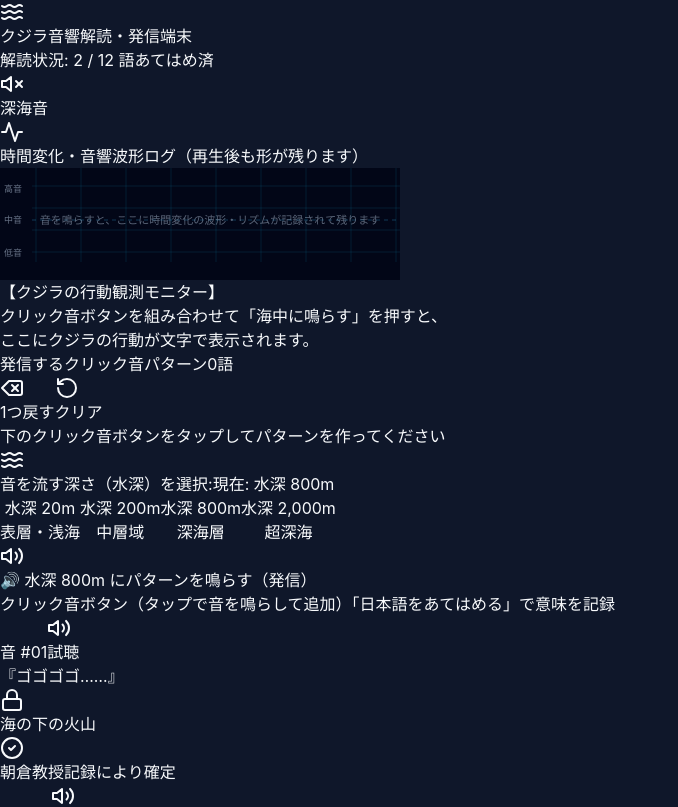
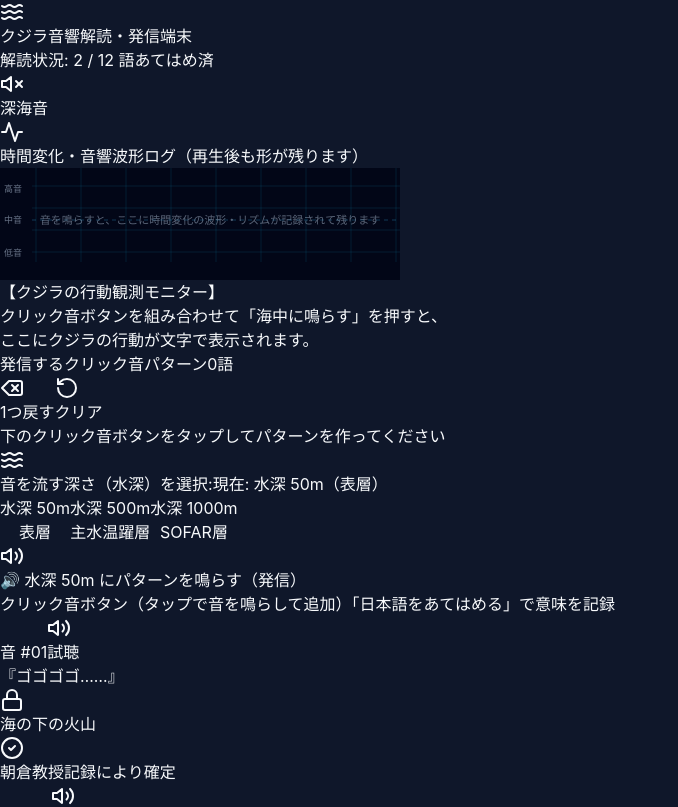
Before and after one commit to transcendentwind-lang/murder-mystery-scenerio-editer, a Next.js app: page /sonar in a window 1280 px wide. Shown: the top 807 px of the page, without its empty margins (0-678 px from the left). Built offline with nearby package versions, Linux system fonts and the light colour scheme.

Commit message:
feat: 放流水深を50m(表層)・500m(主水温躍層)・1000m(SOFAR層)の3段階に変更

```diff
--- a/src/components/WhaleSonarMobileApp.tsx
+++ b/src/components/WhaleSonarMobileApp.tsx
@@ -371,17 +371,16 @@ export interface RecordedWaveformTrace {
 const STORAGE_KEY_RULES = "mm_workbench_whale_behavior_rules_v1";
 const STORAGE_KEY_PLAYER_LABELS = "mm_workbench_player_word_labels_v1";
 
-export type TransmitDepthId = "20m" | "200m" | "800m" | "2000m";
+export type TransmitDepthId = "50m" | "500m" | "1000m";
 
 export const TRANSMIT_DEPTH_OPTIONS: {
   id: TransmitDepthId;
   label: string;
   subLabel: string;
 }[] = [
-  { id: "20m", label: "水深 20m", subLabel: "表層・浅海" },
-  { id: "200m", label: "水深 200m", subLabel: "中層域" },
-  { id: "800m", label: "水深 800m", subLabel: "深海層" },
-  { id: "2000m", label: "水深 2,000m", subLabel: "超深海" },
+  { id: "50m", label: "水深 50m", subLabel: "表層" },
+  { id: "500m", label: "水深 500m", subLabel: "主水温躍層" },
+  { id: "1000m", label: "水深 1000m", subLabel: "SOFAR層" },
 ];
 
 interface AttemptLog {
@@ -408,7 +407,7 @@ export const WhaleSonarMobileApp: React.FC<WhaleSonarMobileAppProps> = ({
 }) => {
   const [rules, setRules] = useState<WhaleBehaviorRule[]>(DEFAULT_BEHAVIOR_RULES);
   const [selectedSequence, setSelectedSequence] = useState<string[]>([]);
-  const [selectedDepth, setSelectedDepth] = useState<TransmitDepthId>("800m");
+  const [selectedDepth, setSelectedDepth] = useState<TransmitDepthId>("50m");
   const [isPlaying, setIsPlaying] = useState(false);
   const [activePlayingIndex, setActivePlayingIndex] = useState<number | null>(null);
   const [activeWordId, setActiveWordId] = useState<string | null>(null);
@@ -927,35 +926,22 @@ export const WhaleSonarMobileApp: React.FC<WhaleSonarMobileAppProps> = ({
       second: "2-digit",
     });
 
-    const depthLabel =
-      TRANSMIT_DEPTH_OPTIONS.find((d) => d.id === depth)?.label || depth;
-
-    // 浅海（20m）の場合：表層の水温躍層と波音に阻まれて深海のクジラまで届かない
-    if (depth === "20m") {
+    const depthOpt = TRANSMIT_DEPTH_OPTIONS.find((d) => d.id === depth);
+    const depthLabel = depthOpt
+      ? `${depthOpt.label}（${depthOpt.subLabel}）`
+      : depth;
+
+    // 水深 500m（主水温躍層）：伝搬距離が最も短い（10km）ため、音波が屈折・散乱して沖合のクジラまで届かない
+    if (depth === "500m") {
       return {
         id: `log-${Date.now()}`,
         timestamp: nowStr,
         depthId: depth,
         sequenceIds: [...seq],
         matchedRuleId: null,
-        title: `🌊 水深が浅すぎるため（${depthLabel}）、クジラまで音が届いていないようだ`,
-        text: "海面付近の波音と水温の壁（躍層）に阻まれ、クリック音が深海へ減衰してしまった。クジラが泳ぐ深さに合わせて、流す深さを変えて試してみよう。",
-        badge: `⚠️ 水深不足（${depthLabel}）`,
-        status: "partial",
-      };
-    }
-
-    // 超深海（2,000m）の場合：深すぎて海底地形に吸収される
-    if (depth === "2000m") {
-      return {
-        id: `log-${Date.now()}`,
-        timestamp: nowStr,
-        depthId: depth,
-        sequenceIds: [...seq],
-        matchedRuleId: null,
-        title: `🌊 水深が深すぎるため（${depthLabel}）、音が海底に吸収されてしまった`,
-        text: "水深2,000mの海底地形にクリック音が反響・吸収され、クジラたちの回遊層から外れているようだ。もう少し浅い深海層（800mや200m）を選んでみよう。",
-        badge: `⚠️ 水深過大（${depthLabel}）`,
+        title: `🌊 主水温躍層（水深 500m）で音が屈折・散乱し、クジラまで届かなかったようだ`,
+        text: "水深500mの主水温躍層では水温の急激な変化により音波が大きく屈折・減衰してしまうため、沖合のクジラたちまで音が届いていない。別の水深を選んで試してみよう。",
+        badge: `⚠️ 音響散乱・減衰（${depthLabel}）`,
         status: "partial",
       };
     }
@@ -968,17 +954,17 @@ export const WhaleSonarMobileApp: React.FC<WhaleSonarMobileAppProps> = ({
     );
 
     if (exactMatch) {
-      // 完全版8語祝詞のとき、中層（200m）だと近くの1頭にしか届かず、太平洋全域へ届けるには深海（800m）が必要
-      if (exactMatch.id === "rule-final-8words" && depth === "200m") {
+      // 完全版8語祝詞のとき、水深 50m（表層：30km圏内）だと近海のクジラにしか届かず、太平洋全域（1万km）へ届けるには水深 1000m（SOFAR層）が必要
+      if (exactMatch.id === "rule-final-8words" && depth === "50m") {
         return {
           id: `log-${Date.now()}`,
           timestamp: nowStr,
           depthId: depth,
           sequenceIds: [...seq],
           matchedRuleId: null,
-          title: `🐋 近くのクジラは反応したが、${depthLabel}では太平洋全域の群れまで音が届かない！`,
-          text: "8語のメッセージ自体は正しく伝わっているが、水深200mでは音が遠くの海まで伝播しない。太平洋全体のクジラへ歌をリレーさせるには、音が減衰せず遠くまで届く【水深 800m（深海層）】を選ぼう！",
-          badge: `💡 深海 800m が必要`,
+          title: `🐋 近海のクジラは反応したが、水深 50m（表層）では太平洋全域の群れまで音が届かない！`,
+          text: "8語のメッセージ自体は正しく成立しているが、表層（水深50m）では近海にしか音が届かない。太平洋全域のクジラ群へ歌をリレーさせるには、音が減衰せず遠くまで伝わる【水深 1000m（SOFAR層）】を選ぼう！",
+          badge: `💡 SOFAR層（水深 1000m）が必要`,
           status: "partial",
         };
       }
@@ -1868,7 +1854,7 @@ export const WhaleSonarMobileApp: React.FC<WhaleSonarMobileAppProps> = ({
                       )}
                     </div>
 
-                    {/* クリック音パターンを流す深さ（水深）選択 */}
+                    {/* クリック音パターンを流す深さ（水深）選択（3種類：50m表層 / 500m主水温躍層 / 1000m SOFAR層） */}
                     <div className="space-y-1.5 pt-0.5">
                       <div className="flex items-center justify-between">
                         <span className="text-[11px] font-bold text-slate-300 flex items-center gap-1">
@@ -1877,14 +1863,17 @@ export const WhaleSonarMobileApp: React.FC<WhaleSonarMobileAppProps> = ({
                         </span>
                         <span className="text-[10px] font-mono text-cyan-300">
                           現在:{" "}
-                          {
-                            TRANSMIT_DEPTH_OPTIONS.find(
+                          {(() => {
+                            const cur = TRANSMIT_DEPTH_OPTIONS.find(
                               (d) => d.id === selectedDepth
-                            )?.label
-                          }
+                            );
+                            return cur
+                              ? `${cur.label}（${cur.subLabel}）`
+                              : selectedDepth;
+                          })()}
                         </span>
                       </div>
-                      <div className="grid grid-cols-4 gap-1.5">
+                      <div className="grid grid-cols-3 gap-2">
                         {TRANSMIT_DEPTH_OPTIONS.map((depthOpt) => {
                           const isSelected = selectedDepth === depthOpt.id;
                           return (
@@ -1893,16 +1882,16 @@ export const WhaleSonarMobileApp: React.FC<WhaleSonarMobileAppProps> = ({
                               type="button"
                               disabled={isPlaying}
                               onClick={() => setSelectedDepth(depthOpt.id)}
-                              className={`rounded-lg border py-1.5 px-1 text-center transition ${
+                              className={`rounded-lg border py-2 px-1.5 text-center transition ${
                                 isSelected
                                   ? "border-cyan-400 bg-cyan-950/90 text-white shadow ring-1 ring-cyan-400/60"
                                   : "border-slate-800 bg-slate-900/80 text-slate-400 hover:border-slate-700 hover:text-slate-200"
                               }`}
                             >
-                              <div className="text-[11px] font-extrabold leading-tight">
+                              <div className="text-xs font-extrabold leading-tight">
                                 {depthOpt.label}
                               </div>
-                              <div className="text-[9px] opacity-80 leading-tight mt-0.5">
+                              <div className="text-[10px] text-cyan-300/90 font-semibold leading-tight mt-0.5">
                                 {depthOpt.subLabel}
                               </div>
                             </button>
@@ -2150,7 +2139,10 @@ export const WhaleSonarMobileApp: React.FC<WhaleSonarMobileAppProps> = ({
                       key={i}
                       onClick={() => {
                         setAssigningTargetWordId(null);
-                        handleTransmitSequence(preset.seq);
+                        handleTransmitSequence(
+                          preset.seq,
+                          preset.seq.length === 8 ? "1000m" : selectedDepth === "500m" ? "50m" : selectedDepth
+                        );
                       }}
                       disabled={isPlaying}
                       className={`w-full rounded-xl border p-2.5 text-left transition disabled:opacity-40 ${preset.color}`}
```
